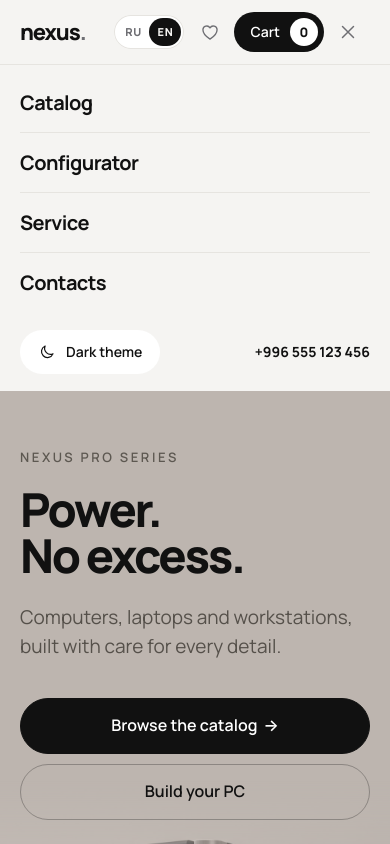
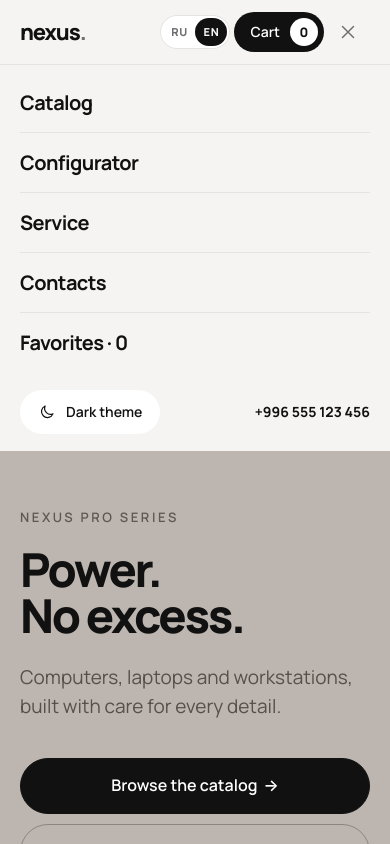
Before and after one commit to rinatwebric/lesson_1, a React (Vite) app in the folder computer-store/: page / in a window 390 px wide. Both pictures are taken after a click on the button "Open menu". Shown: the top 844 px of the page. Built offline with nearby package versions, Linux system fonts and the light colour scheme.

Commit message:
Fix header overflow on narrow phones: favorites moves into menu
Co-authored-by: Rinat Shadiev <lalakll678@gmail.com>

```diff
--- a/computer-store/src/App.jsx
+++ b/computer-store/src/App.jsx
@@ -83,7 +83,7 @@ function Header() {
           <button className="icon-btn theme-btn" onClick={toggleTheme} aria-label={theme === 'dark' ? t('nav.themeLight') : t('nav.themeDark')}>
             <Icon name={theme === 'dark' ? 'sun' : 'moon'} size={20} />
           </button>
-          <NavLink to="/favorites" className="icon-btn pos-rel" aria-label={t('nav.favorites', { n: favoriteIds.length })}>
+          <NavLink to="/favorites" className="icon-btn pos-rel nav-fav" aria-label={t('nav.favorites', { n: favoriteIds.length })}>
             <Icon name="heart" size={20} />
             {favoriteIds.length > 0 && <span className="mini-count" key={favoriteIds.length}>{favoriteIds.length}</span>}
           </NavLink>
@@ -111,6 +111,7 @@ function Header() {
           >
             <div className="container mobile-menu-in">
               <NavItems onClick={() => setMenu(false)} />
+              <Link to="/favorites" className="menu-compare menu-fav" onClick={() => setMenu(false)}>{t('nav.favoritesMenu', { n: favoriteIds.length })}</Link>
               {compareIds.length > 0 && <Link to="/compare" className="menu-compare" onClick={() => setMenu(false)}>{t('nav.compareMenu', { n: compareIds.length })}</Link>}
               <div className="menu-extra">
                 <button type="button" className="menu-theme" onClick={toggleTheme}>
--- a/computer-store/src/i18n/strings/shell.js
+++ b/computer-store/src/i18n/strings/shell.js
@@ -19,6 +19,7 @@ export default {
     'nav.favorites': ({ n }) => `Избранное, товаров: ${n}`,
     'nav.compare': ({ n }) => `Сравнение, товаров: ${n}`,
     'nav.compareMenu': ({ n }) => `Сравнение · ${n}`,
+    'nav.favoritesMenu': ({ n }) => `Избранное · ${n}`,
     'nav.cart': 'Корзина',
     'nav.cartAria': ({ n }) => `Корзина, товаров: ${n}`,
     'nav.lang': 'Язык',
@@ -63,6 +64,7 @@ export default {
     'nav.favorites': ({ n }) => `Favorites, items: ${n}`,
     'nav.compare': ({ n }) => `Compare, items: ${n}`,
     'nav.compareMenu': ({ n }) => `Compare · ${n}`,
+    'nav.favoritesMenu': ({ n }) => `Favorites · ${n}`,
     'nav.cart': 'Cart',
     'nav.cartAria': ({ n }) => `Cart, items: ${n}`,
     'nav.lang': 'Language',
--- a/computer-store/src/styles.css
+++ b/computer-store/src/styles.css
@@ -909,3 +909,16 @@ a, button, label, select { touch-action: manipulation; }
 .nf-text { max-width: 440px; color: var(--muted); font-size: 18px; }
 .nf-actions { display: flex; flex-wrap: wrap; justify-content: center; gap: 12px; margin-top: 12px; }
 .foot-in p small { display: block; margin-top: 2px; font-size: 12px; opacity: .8; }
+
+/* Narrow phones: favorites moves into the menu so the header never overflows. */
+.menu-fav { display: none; }
+@media (max-width: 420px) {
+  .nav-fav { display: none; }
+  .menu-fav { display: block; }
+}
+@media (max-width: 350px) {
+  .nav-in { gap: 4px; }
+  .nav-actions .icon-btn { width: 38px; height: 38px; }
+  .cart-btn { gap: 6px; padding-left: 12px; }
+  .lang-switch button { min-width: 28px; padding: 0 6px; }
+}
```
